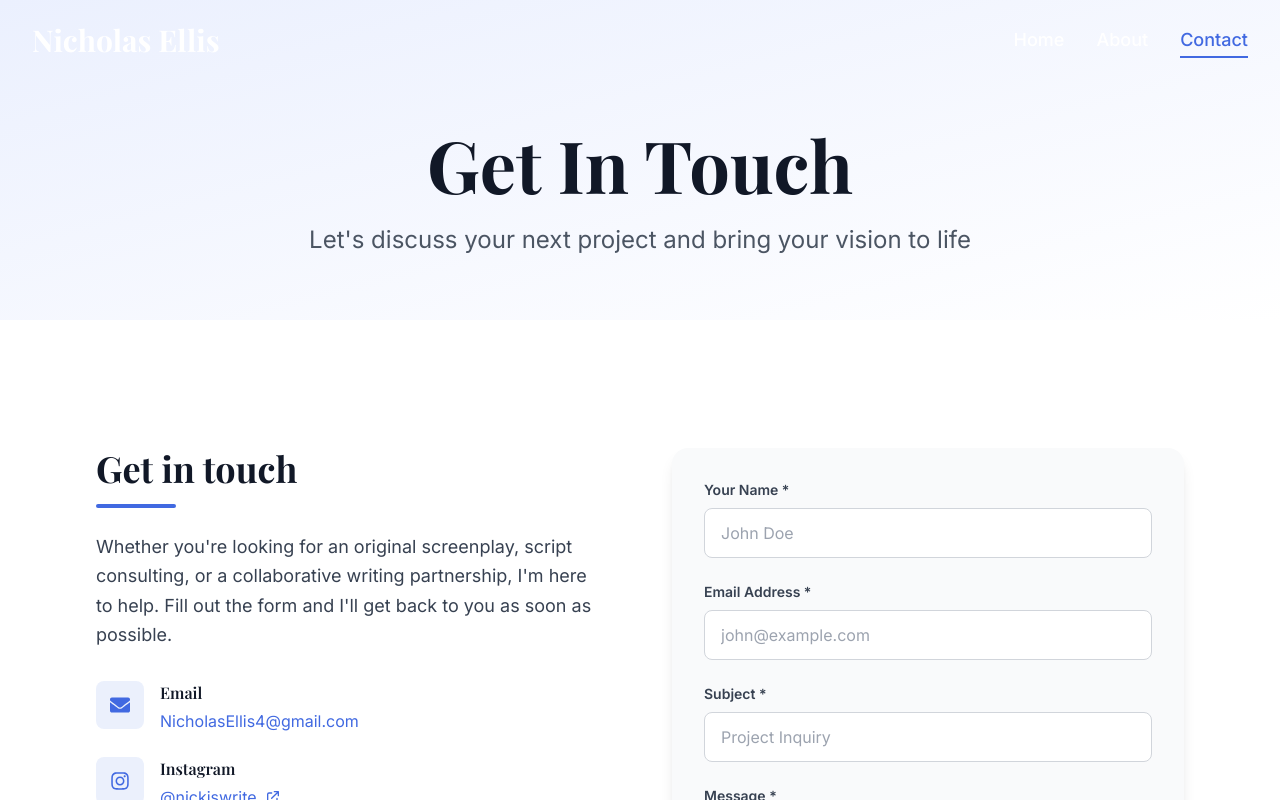
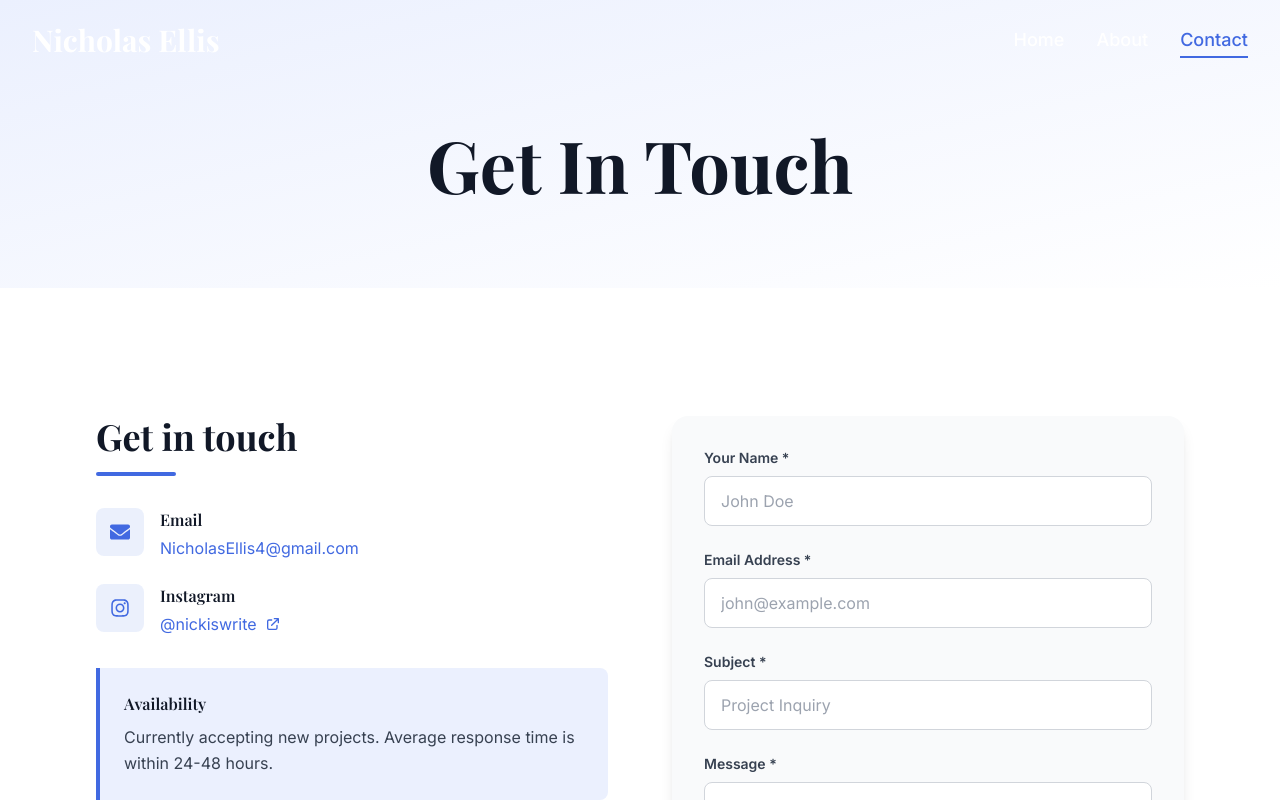
Before and after one commit to ngellis/nickiswrite.github.io, a Next.js app: page /contact in a window 1280 px wide. Shown: the top 800 px of the page. Built offline with nearby package versions, Linux system fonts and the light colour scheme; a web font is replaced by a local one.

Commit message:
Remove descriptive text from Contact page

```diff
--- a/app/contact/page.tsx
+++ b/app/contact/page.tsx
@@ -71,14 +71,6 @@ export default function Contact() {
             >
               Get In Touch
             </motion.h1>
-            <motion.p
-              className="text-xl md:text-2xl text-gray-600 leading-relaxed"
-              initial={{ opacity: 0, y: 20 }}
-              animate={{ opacity: 1, y: 0 }}
-              transition={{ delay: 0.2, duration: 0.8 }}
-            >
-              Let's discuss your next project and bring your vision to life
-            </motion.p>
           </AnimatedSection>
         </div>
       </section>
@@ -94,9 +86,6 @@ export default function Contact() {
                   Get in touch
                 </h2>
                 <div className="h-1 w-20 bg-primary rounded-full mb-6" />
-                <p className="text-lg text-gray-700 leading-relaxed">
-                  Whether you're looking for an original screenplay, script consulting, or a collaborative writing partnership, I'm here to help. Fill out the form and I'll get back to you as soon as possible.
-                </p>
               </div>
 
               {/* Contact Methods */}
```
Also changed, not shown: 1 other file (tests, documents, lock files or other folders).
